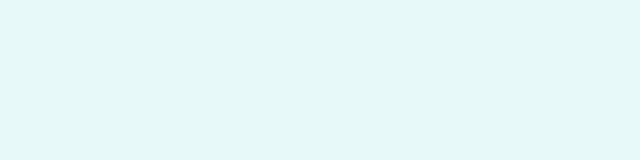
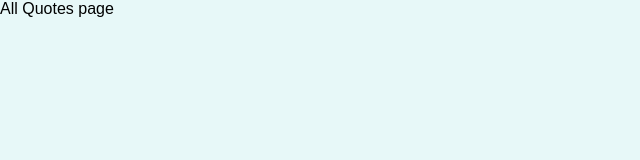
Before and after one commit to falcon-bridge/GreatQuotes, a JavaScript app: page /quotes in a window 1280 px wide. Shown: the top 160 px of the page, without its empty margins (0-640 px from the left). Built offline with nearby package versions, Linux system fonts and the light colour scheme.

Commit message:
registered 3 different pages as 3 different routes

```diff
--- a/src/App.js
+++ b/src/App.js
@@ -1,8 +1,22 @@
+import { Route, Switch } from "react-router-dom";
+
+import AllQuotes from "./pages/AllQuotes";
+import NewQuote from "./pages/NewQuote";
+import QuoteDtail from "./pages/QuoteDetail";
+
 function App() {
   return (
-    <div>
-
-    </div>
+    <Switch>
+      <Route path="/quotes" exact>
+        <AllQuotes />
+      </Route>
+      <Route path="/quotes/:quoteId">
+        <QuoteDtail />
+      </Route>
+      <Route path="/new-quote">
+        <NewQuote />
+      </Route>
+    </Switch>
   );
 }
 
--- a/src/index.js
+++ b/src/index.js
@@ -1,6 +1,13 @@
-import ReactDOM from 'react-dom';
+import ReactDOM from "react-dom";
 
-import './index.css';
-import App from './App';
+import { BrowserRouter } from "react-router-dom";
 
-ReactDOM.render(<App />, document.getElementById('root'));
+import "./index.css";
+import App from "./App";
+
+ReactDOM.render(
+  <BrowserRouter>
+    <App />
+  </BrowserRouter>,
+  document.getElementById("root")
+);
--- /dev/null
+++ b/src/pages/AllQuotes.js
@@ -0,0 +1,5 @@
+const AllQuotes = () => {
+  return <div>All Quotes page</div>;
+};
+
+export default AllQuotes;
--- /dev/null
+++ b/src/pages/NewQuote.js
@@ -0,0 +1,5 @@
+const NewQuote = () => {
+  return <div>New Quote page</div>;
+};
+
+export default NewQuote;
--- /dev/null
+++ b/src/pages/QuoteDetail.js
@@ -0,0 +1,5 @@
+const QuoteDtail = () => {
+  return <div>Quote detail page</div>;
+};
+
+export default QuoteDtail;
```
Also changed, not shown: 1 other file (tests, documents, lock files or other folders).
